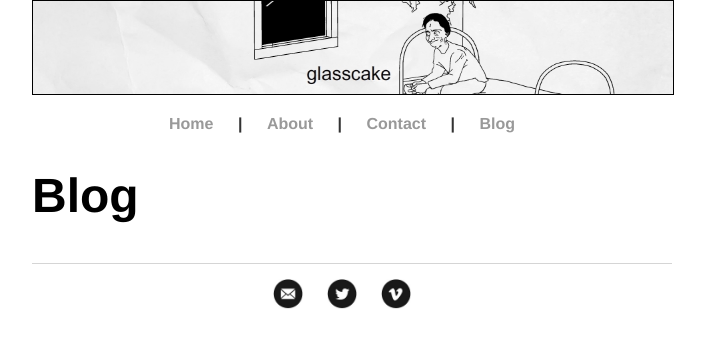
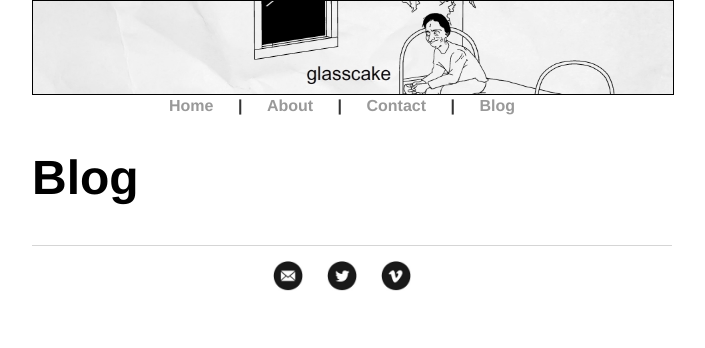
Before and after one commit to glasscaked/strip, a Jekyll site: the page built from blog/index.html, in a window 1280 px wide. Shown: the top 348 px of the page, without its empty margins (288-993 px from the left). Built offline with Jekyll 4.4.1, drawn with Linux system fonts in a browser that asks for light colours.

Commit message:
Update default.html

```diff
--- a/_layouts/default.html
+++ b/_layouts/default.html
@@ -10,7 +10,7 @@
   <body>
     <header>
       <div id="logo-container"><img href="/" alt="banner" src="/images/banner.jpg" border="1" /></div>
-    <nav><br>
+    <nav>
 <ul>
 <li><a href="/">Home</a></li>
   <li>|</li>
```
